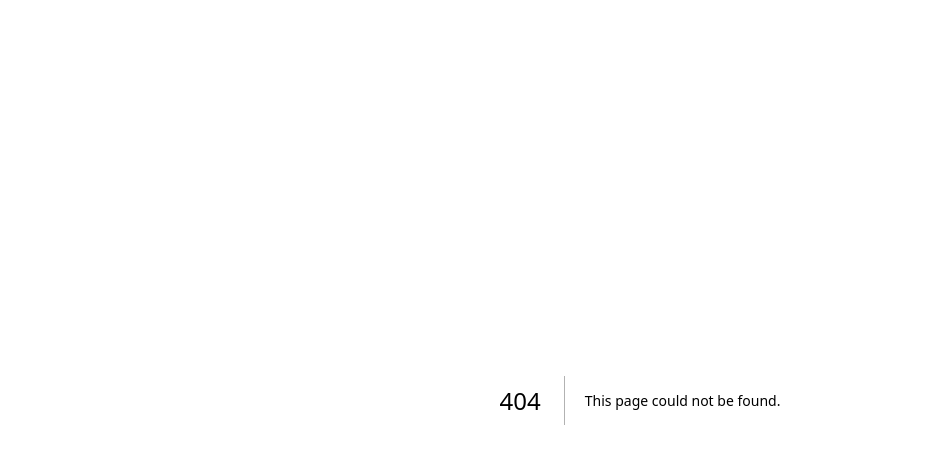
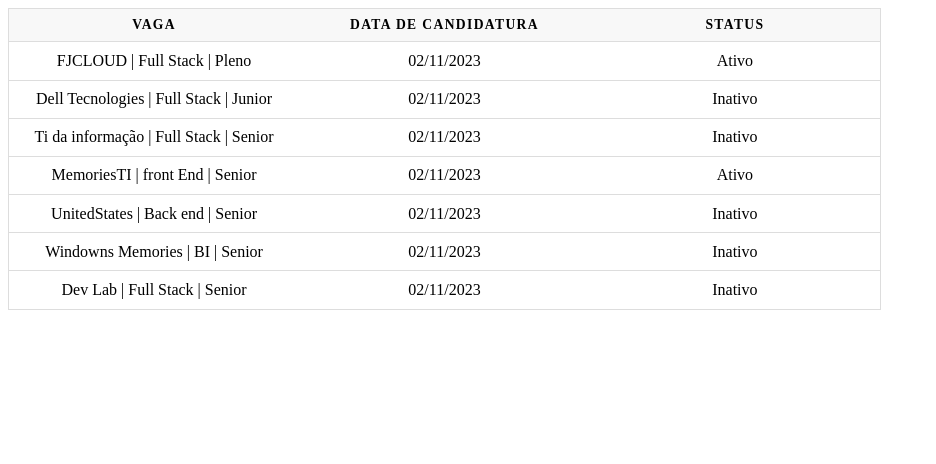
Before and after one commit to PatrickOtero/devit-se-frontend, a Next.js app: page /table in a window 1280 px wide. Before the commit this address had no page. Shown: the top 464 px of the page, without its empty margins (0-936 px from the left). Built offline with nearby package versions, Linux system fonts and the light colour scheme.

Commit message:
Salvando essa Versão caso dê problemas

```diff
--- a/package.json
+++ b/package.json
@@ -19,6 +19,7 @@
     "react": "18.2.0",
     "react-dom": "18.2.0",
     "react-modal": "^3.16.1",
+    "react-router-dom": "^6.18.0",
     "styled-components": "^6.0.7",
     "typescript": "5.1.6",
     "yup": "^1.2.0"
--- a/src/app/page.tsx
+++ b/src/app/page.tsx
@@ -1,9 +1,11 @@
-import JobForm from "../components/molecules/JobForm/index";
+"use client";
+
+import JobForm from "@/components/molecules/JobForm";
 
 export default function Home() {
   return (
     <>
-      <JobForm/>
+        <JobForm/>
     </>
   );
 }
--- /dev/null
+++ b/src/app/table/page.tsx
@@ -0,0 +1,47 @@
+import { Table } from "@/components/Table/table"
+
+const data = [
+    {
+        vagas: 'FJCLOUD | Full Stack | Pleno',
+        data: '02/11/2023',
+        status: 'Ativo'
+    },
+    {
+        vagas: 'Dell Tecnologies | Full Stack | Junior',
+        data: '02/11/2023',
+        status: 'Inativo'
+    },
+    {
+        vagas: 'Ti da informação | Full Stack | Senior',
+        data: '02/11/2023',
+        status: 'Inativo'
+    },
+    {
+        vagas: 'MemoriesTI | front End | Senior',
+        data: '02/11/2023',
+        status: 'Ativo'
+    },
+    {
+        vagas: 'UnitedStates | Back end | Senior',
+        data: '02/11/2023',
+        status: 'Inativo'
+    },
+    {
+        vagas: 'Windowns Memories | BI | Senior',
+        data: '02/11/2023',
+        status: 'Inativo'
+    },
+    {
+        vagas: 'Dev Lab | Full Stack | Senior',
+        data: '02/11/2023',
+        status: 'Inativo'
+    },
+];
+
+export default function TablePage() {
+    return (
+        <div>
+            <Table data={data} />
+        </div>
+    )
+}
--- /dev/null
+++ b/src/components/Table/style.css
@@ -0,0 +1,34 @@
+table{
+    border: 1px solid #CCC;
+    margin: 0;
+    padding: 0;
+    width: 873px;
+    table-layout: fixed;
+    border-collapse: collapse;
+
+}
+
+table caption{
+    font-size: 1.5em;
+    margin: 0.5em 0 0.75em;
+}
+
+table tr{
+    background-color: #f8f8f8;
+    border: 1px solid #DDD;
+    padding: 0.35em;
+}
+
+table th, table td{
+    padding: 0.60em;
+    text-align: center;
+}
+table th{
+    font-size: 0.85em;
+    letter-spacing: 0.1em;
+    text-transform: uppercase;
+}
+
+tbody tr{
+    background-color: #FFF;
+}
--- /dev/null
+++ b/src/components/Table/table.tsx
@@ -0,0 +1,38 @@
+"use client";
+
+//import { ChangeEvent, useState } from "react";
+import "./style.css";
+
+
+export const Table = ({ data }: any) => {
+
+    console.log(data)
+
+    return (
+        <div>
+            <table>
+                <thead>
+                    <tr>
+                        <th scope="col">Vaga</th>
+                        <th scope="col">Data de candidatura</th>
+                        <th scope="col">Status</th>
+
+                    </tr>
+                </thead>
+                {data.map((item: any, index: any) => {
+                    return (
+                        <tbody>
+                            <tr key={index}>
+                                <td data-label="Cliente">{item.vagas}</td>
+                                <td data-label="Assunto">{item.data}</td>
+                                <td data-label="Cadastrado">{item.status}</td>
+                            </tr>
+                        </tbody>
+                    )
+                })
+
+                }
+            </table>
+        </div>
+    );
+};
```
Also changed, not shown: 1 other file (tests, documents, lock files or other folders).
